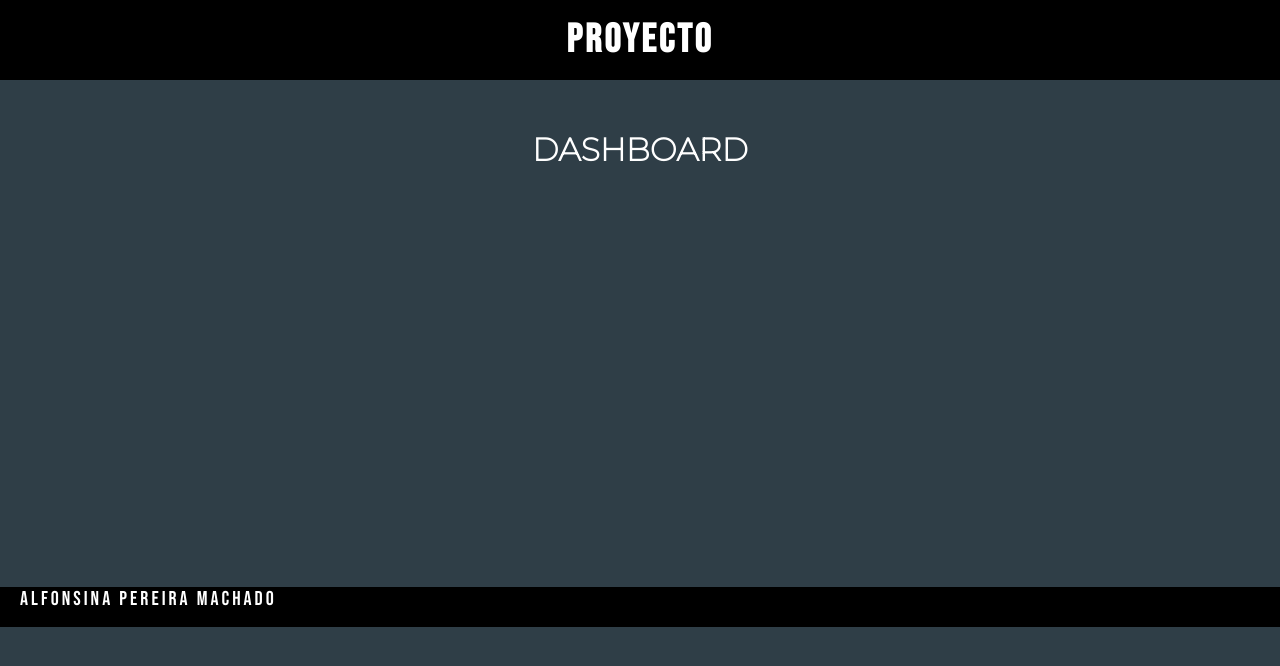
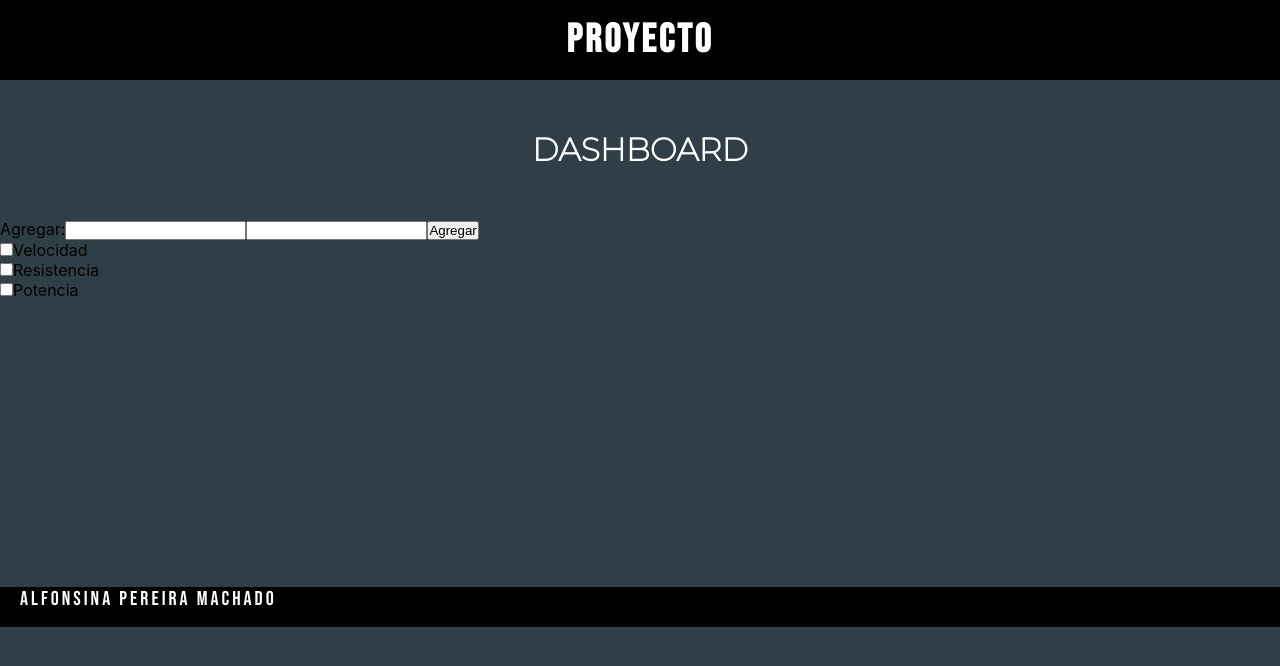
Before and after one commit to Alfonsinapm/taller-Front-End, a React (Create React App) app: page /dashboard in a window 1280 px wide. Shown: the top 666 px of the page. Built offline with nearby package versions, Linux system fonts and the light colour scheme.

Commit message:
se agrega redux, no anda nada

```diff
--- a/package.json
+++ b/package.json
@@ -9,8 +9,10 @@
     "react": "^17.0.1",
     "react-dom": "^17.0.1",
     "react-icons": "^4.2.0",
+    "react-redux": "^7.2.2",
     "react-router-dom": "^5.2.0",
     "react-scripts": "4.0.2",
+    "redux": "^4.0.5",
     "web-vitals": "^1.1.0"
   },
   "scripts": {
@@ -36,5 +38,8 @@
       "last 1 firefox version",
       "last 1 safari version"
     ]
+  },
+  "devDependencies": {
+    "redux-devtools-extension": "^2.13.8"
   }
 }
--- a/src/App.js
+++ b/src/App.js
@@ -7,9 +7,16 @@ import DashboardContainer from './componentes/Dashboard/DashboardContainer'
 import Home from './componentes/general/Home/Home'
 import Header from './componentes/general/Header/Header'
 import Footer from "./componentes/general/Footer/Footer";
+import reducer from './reducer'
+import {createStore} from 'redux'
+import {Provider} from 'react-redux'
+
+const store = createStore(reducer)
 
 function App() {
+
   return (
+    <Provider store={store}>
     <BrowserRouter>
     <Header/>
       <Switch>
@@ -31,6 +38,7 @@ function App() {
       </Switch>
       <Footer/>
     </BrowserRouter>
+    </Provider>
   );
 }
 
--- /dev/null
+++ b/src/componentes/Dashboard/AddTraining.jsx
@@ -0,0 +1,32 @@
+import React from 'react'
+
+const AddTraining = () => {
+    return (
+        <div className="contenido">
+            <div className="agregar">
+                <label for="txtAgregar">Agregar:</label>
+                <input type="text" name="txtAgregar" id="txtAgregar" />
+                <input type="number" name="peso" id="nPeso" />
+                <input type="button" value="Agregar" />
+            </div>
+            <div className="tarjetas">
+                <div className="tarjeta">
+                    <input type="checkbox" id="list01" class="checkbox" />
+                    <label className="checkLabel" for="list01">Velocidad</label>
+                </div>
+
+                <div className="tarjeta">
+                    <input type="checkbox" id="list02" class="checkbox" />
+                    <label className="checkLabel" for="list02">Resistencia</label>
+                </div>
+
+                <div className="tarjeta">
+                    <input type="checkbox" id="list02" class="checkbox" />
+                    <label className="checkLabel" for="list02">Potencia</label>
+                </div>
+            </div>
+        </div>
+    )
+}
+
+export default AddTraining
--- a/src/componentes/Dashboard/DashboardContainer.jsx
+++ b/src/componentes/Dashboard/DashboardContainer.jsx
@@ -1,9 +1,10 @@
 import './DashboardContainer.css'
-
+import AdT from './AddTraining'
 const DashboardContainer = () => {
     return (
         <div className = "dashContainer">
             <h1 className="dashboard-title">Dashboard</h1>
+            <AdT/>
         </div>
 
     )
--- a/src/componentes/Login/Login.css
+++ b/src/componentes/Login/Login.css
@@ -31,4 +31,7 @@
 
 .msjError{
     padding: 20px;
+    font-family: 'Montserrat', sans-serif;
+    color: white;
+    text-align: center;
 }
--- a/src/componentes/Login/Login.jsx
+++ b/src/componentes/Login/Login.jsx
@@ -2,17 +2,20 @@ import './Login.css'
 import { useRef, useState } from 'react'
 import React from 'react'
 import { useHistory } from 'react-router-dom';
-
+import {useSelector,useDispatch} from 'react-redux'
 
 const Login = () => {
 
+    const tokenR = useSelector(state=>state.tRegistro);
     const history = useHistory();
     const [msjErrorLog, setMsjErrorLog] = useState(false)
+    let dispatch = useDispatch()
+
     const uLogin = useRef(null)
     const contLogin = useRef(null)
 
     const performLogin = (usuI, contraI) => {
-        var myHeaders = new Headers();
+        var myHeaders = new Headers(tokenR);
         var raw = JSON.stringify({
             "username": usuI,
             "password": contraI
@@ -28,6 +31,7 @@ const Login = () => {
             .then(response => response.json())
             .then((result) => {
                 console.log(result)
+                dispatch = ({type: 'agregar-tokenL', payload:result.token})
                 return true
             }
             )
@@ -42,7 +46,6 @@ const Login = () => {
         let usu = uLogin.current.value;
         let contra = contLogin.current.value;
         if (performLogin(usu, contra)) {
-
             history.push('/dashboard');
         } else {
             setMsjErrorLog(true)
--- a/src/componentes/Registro/Registro.jsx
+++ b/src/componentes/Registro/Registro.jsx
@@ -1,12 +1,12 @@
 import './Registro.css'
-import {useRef, useState} from 'react'
+import { useRef, useState } from 'react'
 import { useHistory } from 'react-router-dom';
-
+import {useDispatch} from 'react-redux'
 const Registro = () => {
 
     const history = useHistory();
     const [msjErrorReg, setMsjErrorReg] = useState(false)
-
+    let dispatch = useDispatch()
     const uIngresado = useRef(null)
     const contIngresada = useRef(null)
     const altIngresada = useRef(null)
@@ -17,21 +17,22 @@ const Registro = () => {
         let usu = uIngresado.current.value
         let contra = contIngresada.current.value
         let altura = altIngresada.current.value
-        if(performRegistro(usu,contra,altura)){
+        if (performRegistro(usu, contra, altura)) {
+
             history.push('/login');
-        }else{
+        } else {
             setMsjErrorReg(true)
         }
     }
 
-        //metodo que hace el post
-//----------------------------------------------------------
+    //metodo que hace el post
+    //----------------------------------------------------------
 
-       const performRegistro =(usuIng, contraIng, alturaIng) =>{
+    const performRegistro = (usuIng, contraIng, alturaIng) => {
 
         let raw = JSON.stringify({
             "username": usuIng,
-            "password":  contraIng,
+            "password": contraIng,
             "height": alturaIng
         });
 
@@ -41,20 +42,21 @@ const Registro = () => {
             redirect: 'follow'
         };
 
-        fetch("https://trainning-rest-api.herokuapp.com/v1/users/register", requestOptions)
+        fetch('https://trainning-rest-api.herokuapp.com/v1/users/register', requestOptions)
             .then(response => response.json())
-            .then((result) => {
+            .then(result => {
                 console.log(result)
+               dispatch = ({type: 'agregar-tokenR', payload:result.token})
                 return true;
             })
-            .catch((error) => {
+            .catch(error => {
                 console.log('error', error)
                 return false;
             });
 
-//------------------------------------------------------
+        //------------------------------------------------------
 
-}
+    }
     return (
         <div>
             <h1 className="registro-title">Registro</h1>
@@ -66,7 +68,7 @@ const Registro = () => {
                     <input type="number" className="registro-input" ref={altIngresada} placeholder="Altura" />
                     <input type="submit" className="btn-registro-login" value="registrarme" required />
                 </form>
-                {msjErrorReg? <p className="msjError">No se pudo hacer el registro, intente nuevamente más tarde</p>:null}
+                {msjErrorReg ? <p className="msjError">No se pudo hacer el registro, intente nuevamente más tarde</p> : null}
             </div>
         </div>
     )
--- /dev/null
+++ b/src/reducer/index.js
@@ -0,0 +1,29 @@
+const initialState = {
+    trainigs:[],
+    cantidad: 0,
+    tRegistro: "",
+    tLogin: ""
+}
+
+const reducer = (state = initialState, action) => {
+    switch (action.type) {
+        case 'agregar-training':
+            return {
+                ...state,
+                trainings: [...state.trainigs, action.payload]
+            }
+        case 'agregar-tokenR':
+            return{
+                ...state,
+                tRegistro: action.payload
+            }
+        case 'agregar-tokenL':
+            return{
+                ...state,
+                tLogin:action.payload
+            }
+        default: return state;
+    }
+}
+
+export default reducer;
```
Also changed, not shown: 1 other file (tests, documents, lock files or other folders).
